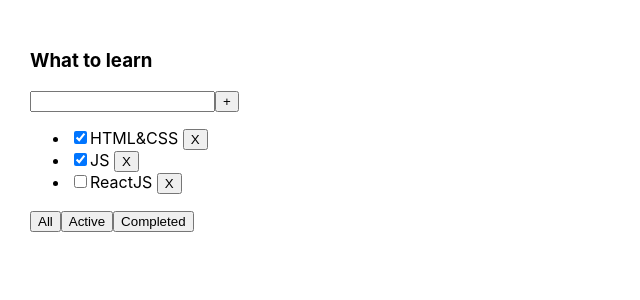
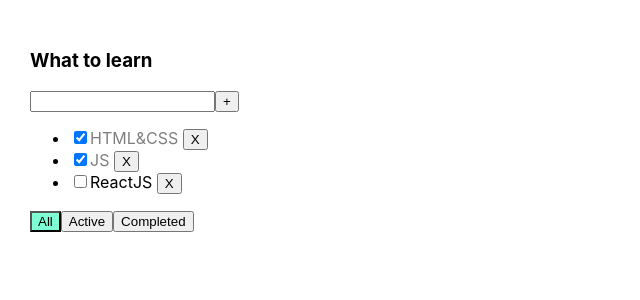
Before and after one commit to EugeneShatalin/todolist-ts, a React (Create React App) app: page / in a window 1280 px wide. Shown: the top 300 px of the page, without its empty margins (0-640 px from the left). Built offline with nearby package versions, Linux system fonts and the light colour scheme.

Commit message:
feat: make an appeal to the federal administration check the checkbox, protection against an empty position, display an error with an empty task name, highlight the filter buttons, complete tasks change the view

```diff
--- a/src/App.css
+++ b/src/App.css
@@ -6,3 +6,19 @@
 .App > div {
   margin-right: 50px;
 }
+
+.error {
+  border: red 1px solid;
+}
+
+.error-message {
+  color: red;
+}
+
+.active-filter {
+  background-color: aquamarine;
+}
+
+.is-done {
+  opacity: 0.5;
+}
--- a/src/App.tsx
+++ b/src/App.tsx
@@ -46,6 +46,7 @@
                       removeTask={removeTask}
                       changeFilter={changeFilter}
                       addTask={addTask}
+                      filter={filter}
             />
         </div>
     );
--- a/src/Todolist.tsx
+++ b/src/Todolist.tsx
@@ -13,14 +13,20 @@
     removeTask: (taskId: string) => void
     changeFilter: (value: FilterValuesType) => void
     addTask: (title: string) => void
+    filter: string
 }
 
 export function Todolist(props: TodolistPropsType) {
     let [title, setTitle] = useState('');
+    let [error, setError] = useState<string | null>(null);
 
     const addTask = () => {
-        props.addTask(title);
-        setTitle('');
+        if(title.trim() !== "") {
+            props.addTask(title);
+            setTitle('');
+        } else {
+            setError('Title is required!')
+        }
     }
 
     const onChangeHandler = (e: ChangeEvent<HTMLInputElement>) => {
@@ -28,6 +34,7 @@
     }
 
     const onKeyPressHandler = (e: KeyboardEvent<HTMLInputElement>) => {
+        setError(null);
         if (e.charCode === 13) {
             addTask();
         }
@@ -45,15 +52,17 @@
                     value={title}
                     onChange={onChangeHandler}
                     onKeyPress={onKeyPressHandler}
+                    className={error ? 'error' : ''}
                 />
                 <button onClick={addTask}>+</button>
+                {error && <div className={'error-message'}>{error}</div>}
             </div>
             <ul>
                 {props.tasks.map(t => {
                     const onClickHandler = () => props.removeTask(t.id);
                     return <li key={t.id}>
                         <input type="checkbox" checked={t.isDone}/>
-                        <span>{t.title} </span>
+                        <span className={t.isDone ? 'is-done' : ''}>{t.title} </span>
 
                         <button onClick={onClickHandler}>
                             X
@@ -62,9 +71,9 @@
                 })}
             </ul>
             <div>
-                <button onClick={onAllClickHandler}>All</button>
-                <button onClick={onActiveClickHandler}>Active</button>
-                <button onClick={onCompletedClickHandler}>Completed</button>
+                <button onClick={onAllClickHandler} className={props.filter === 'all' ? 'active-filter' : ''}>All</button>
+                <button onClick={onActiveClickHandler} className={props.filter === 'active' ? 'active-filter' : ''}>Active</button>
+                <button onClick={onCompletedClickHandler} className={props.filter === 'completed' ? 'active-filter' : ''}>Completed</button>
             </div>
         </div>
     );
```
